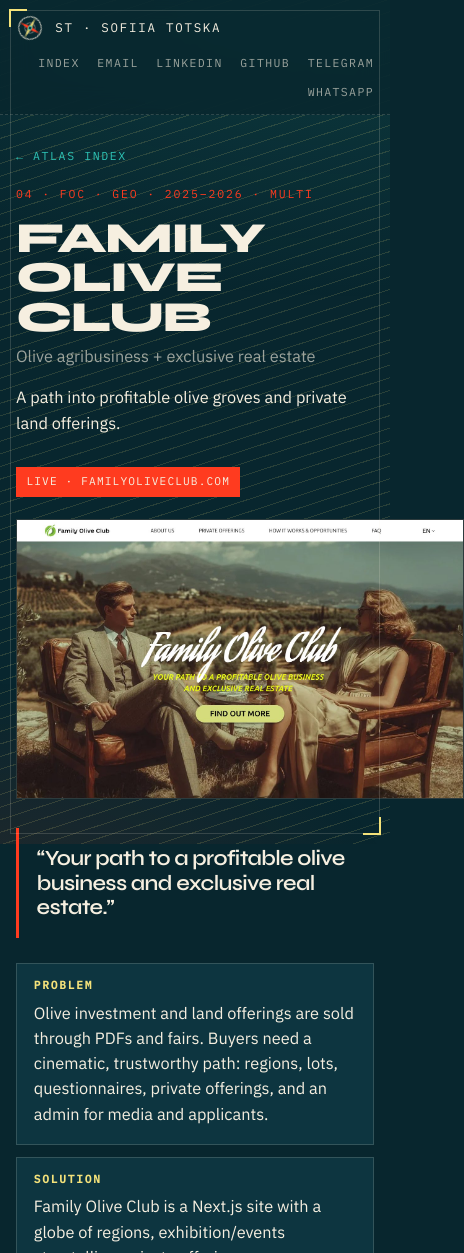
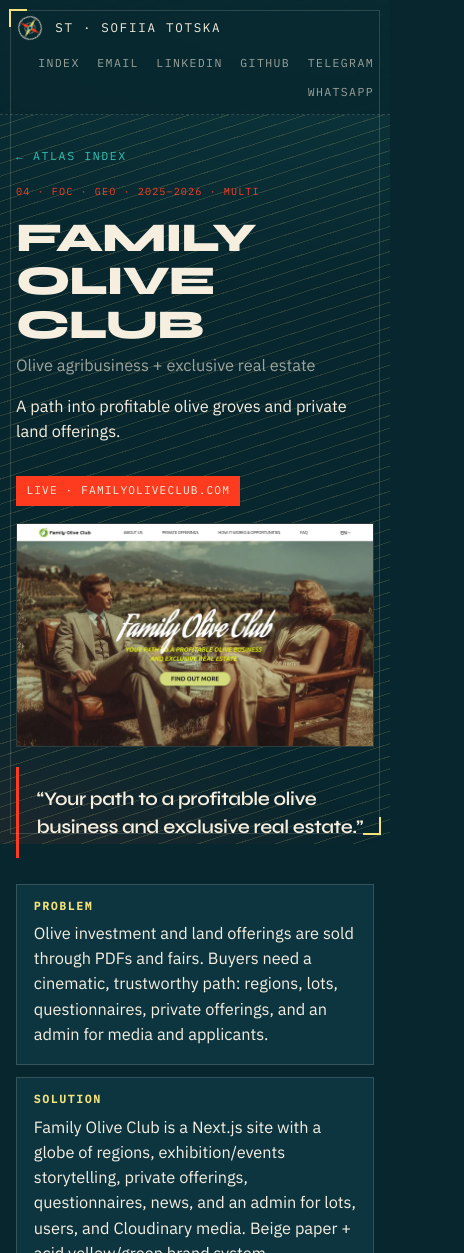
Before and after one commit to totskaiasonia/totskaiasonia.github.io, a React (Vite) app: page /projects/family-olive-club in a window 390 px wide. Shown: the top 1253 px of the page, 464 px wide, since content can reach past the window. Built offline with nearby package versions, Linux system fonts and the light colour scheme.

Commit message:
Fix mobile case page preview overflow
Drop the fixed min-height that blew past the viewport width,
and loosen case title and pull-quote typography on small screens.

```diff
--- a/src/index.css
+++ b/src/index.css
@@ -43,6 +43,7 @@
 body {
   margin: 0;
   min-height: 100vh;
+  overflow-x: clip;
   font-family: var(--font-ui);
   font-size: 1.02rem;
   line-height: 1.55;
--- a/src/pages/ProjectDetail.tsx
+++ b/src/pages/ProjectDetail.tsx
@@ -39,7 +39,7 @@
       </Link>
 
       <div className="case-hero">
-        <motion.div variants={stagger} initial="hidden" animate="show">
+        <motion.div className="case-hero-copy" variants={stagger} initial="hidden" animate="show">
           <motion.p className="case-kicker" variants={fadeUp}>
             {project.index} · {project.code} · {project.year} · {project.locale}
           </motion.p>
--- a/src/styles/site.css
+++ b/src/styles/site.css
@@ -396,11 +396,19 @@
 }
 
 .atlas-stage--live {
-  min-height: 280px;
+  width: 100%;
+  max-width: 100%;
+  min-height: 0;
   aspect-ratio: 16 / 10;
   position: relative;
   background: #06181e;
   overflow: hidden;
+}
+
+@media (max-width: 799px) {
+  .atlas-stage--live {
+    min-height: unset;
+  }
 }
 
 .hero-portrait {
@@ -544,6 +552,13 @@
   display: grid;
   gap: 1.4rem;
   margin: 1.2rem 0 1.8rem;
+  min-width: 0;
+}
+
+.case-hero-copy,
+.case-hero .atlas-stage--live {
+  min-width: 0;
+  max-width: 100%;
 }
 
 @media (min-width: 960px) {
@@ -559,10 +574,12 @@
   letter-spacing: 0.16em;
   color: var(--signal);
   text-transform: uppercase;
+  line-height: 1.45;
 }
 
 .case-hero h1 {
   font-size: clamp(2rem, 11vw, 5.4rem);
+  line-height: 1.02;
   text-transform: uppercase;
   margin: 0.35rem 0;
 }
@@ -570,6 +587,28 @@
 .case-sub {
   color: var(--muted);
   max-width: 28rem;
+}
+
+@media (max-width: 799px) {
+  .case-kicker {
+    font-size: 0.64rem;
+    letter-spacing: 0.1em;
+  }
+
+  .case-hero h1 {
+    font-size: clamp(1.85rem, 10.5vw, 2.75rem);
+    line-height: 1.06;
+    letter-spacing: -0.03em;
+  }
+
+  .case-hero {
+    gap: 1.1rem;
+    margin-bottom: 1.25rem;
+  }
+
+  .detail .pull {
+    margin-top: 0.35rem;
+  }
 }
 
 .live-chip {
@@ -614,12 +653,21 @@
 
 .pull {
   margin: 0 0 1.6rem;
-  padding: 1.1rem 0 1.1rem 1.1rem;
+  padding: 1.1rem 0.75rem 1.1rem 1.1rem;
   border-left: 3px solid var(--signal);
   font-family: var(--font-display);
-  font-size: clamp(1.35rem, 3vw, 2rem);
-  line-height: 1.15;
-  letter-spacing: -0.03em;
+  font-size: clamp(1.2rem, 4.8vw, 2rem);
+  line-height: 1.38;
+  letter-spacing: -0.02em;
+  overflow-wrap: anywhere;
+}
+
+@media (max-width: 799px) {
+  .pull {
+    font-size: 1.2rem;
+    line-height: 1.45;
+    padding-right: 0.35rem;
+  }
 }
 
 .stack-pills {
```
